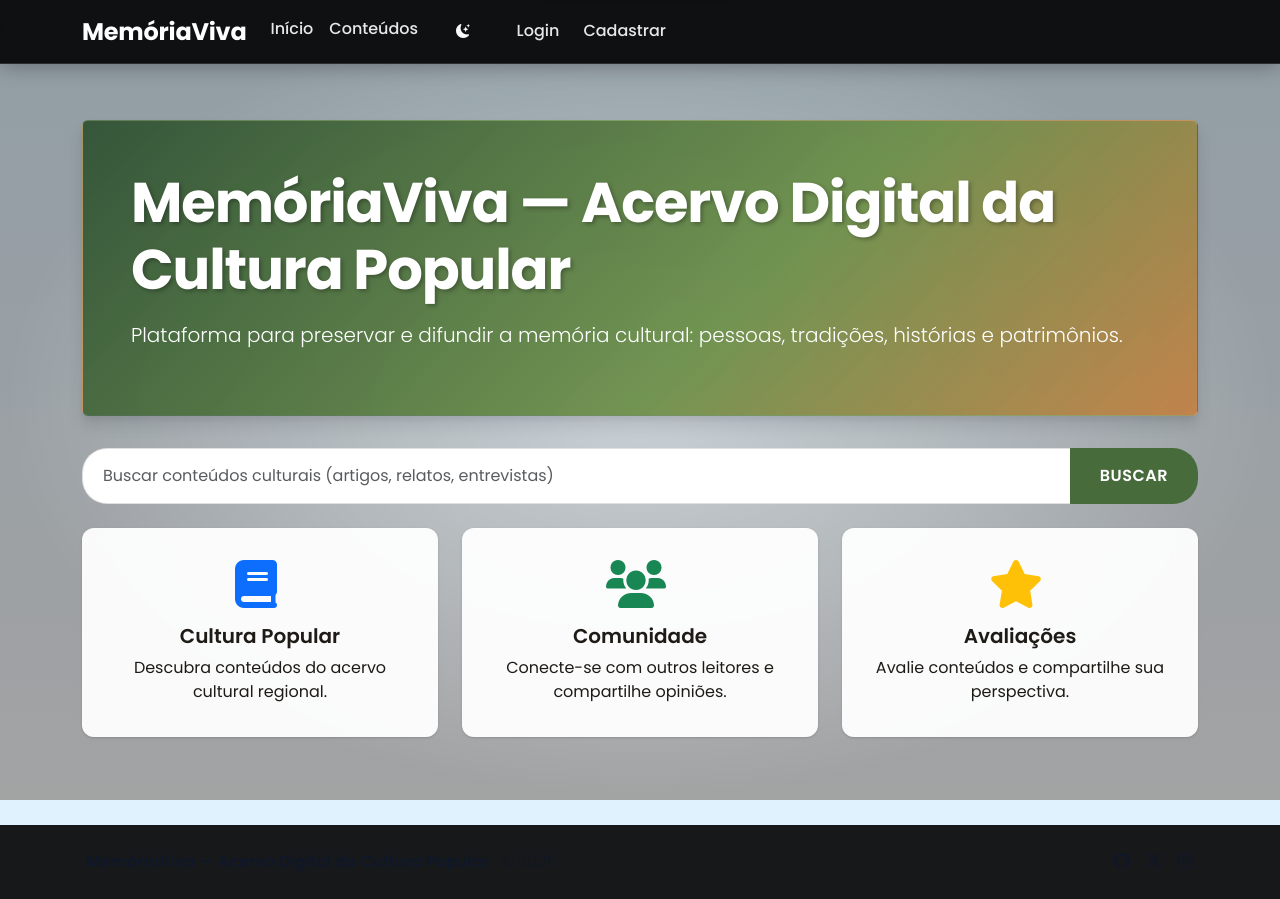
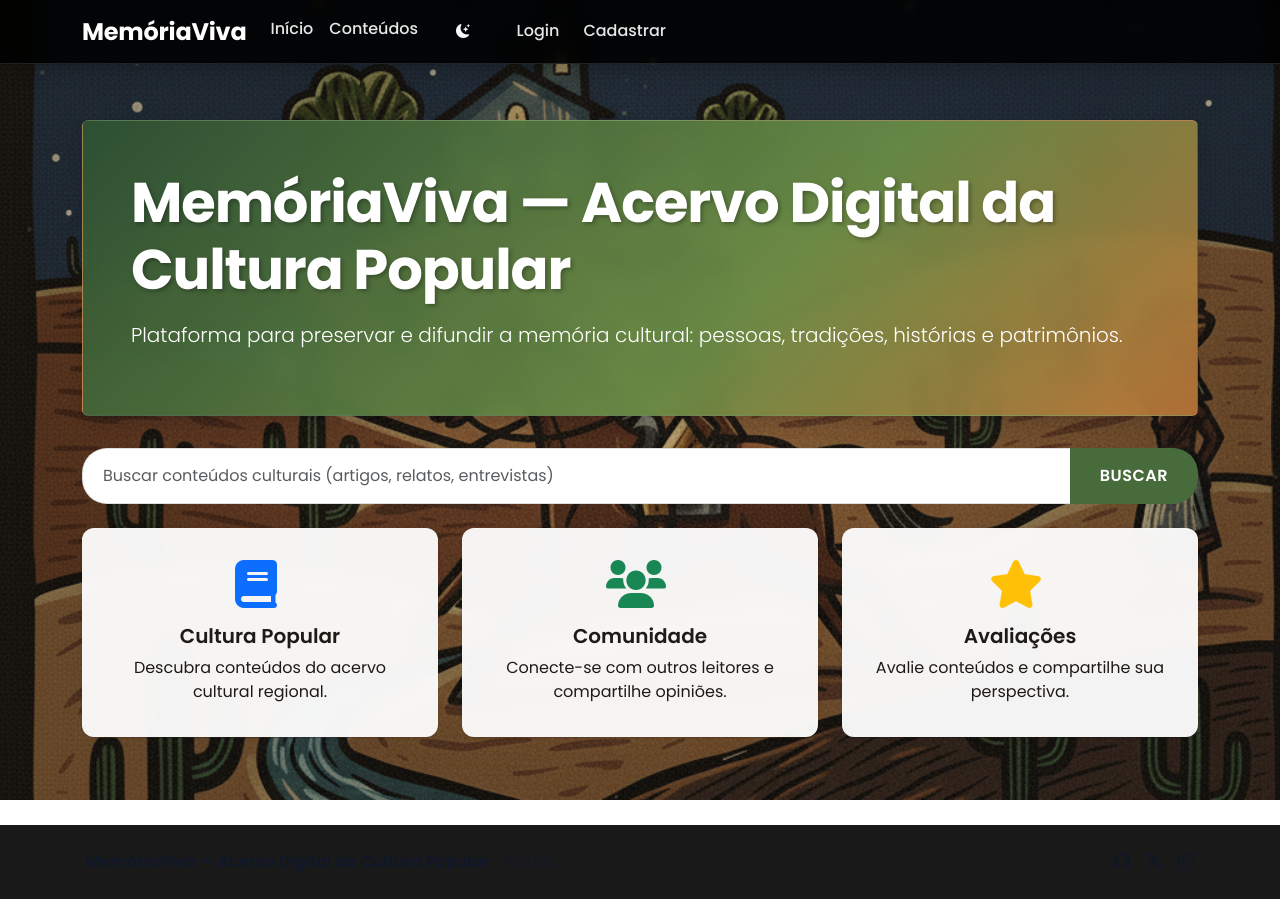
Before and after one commit to jeffersonanjos/projeto-psi, a Flask app: page / in a window 1280 px wide. Run offline with Flask 3, Linux system fonts and the light colour scheme.

Commit message:
Limpeza e organização de código

```diff
--- a/app/static/css/style-modern.css
+++ b/app/static/css/style-modern.css
@@ -22,6 +22,7 @@
   --color-accent: #FACC15;
 }
 
+
 html, body { height: 100%; }
 body {
   background: var(--color-bg);
@@ -30,25 +31,63 @@ body {
   line-height: 1.55;
 }
 
-/* Homepage backgrounds */
-body.homepage {
-  /* Option 1: soft gradient */
-  background: linear-gradient(180deg, #E0F2FE 0%, #F9FAFB 100%);
+/* Garantir que todas as páginas não tenham fundo sólido */
+body {
+  position: relative;
+  background: transparent !important;
 }
 
-body.homepage.option-image::before {
+/* Background images with smooth transition between light and dark modes - ALL PAGES */
+/* Light mode background image */
+body::before {
   content: "";
   position: fixed;
   inset: 0;
-  background: url('/static/img/background.jpg') center/cover no-repeat;
-  z-index: -2;
+  background: url('/static/img/background.png') center/cover no-repeat;
+  background-attachment: fixed;
+  z-index: -3;
+  opacity: 1;
+  transition: opacity 1.8s ease-in-out;
+  pointer-events: none;
 }
-body.homepage.option-image::after {
+
+/* Hide light background in dark mode */
+:root.dark body::before {
+  opacity: 0;
+}
+
+/* Dark mode background image */
+body::after {
   content: "";
   position: fixed;
   inset: 0;
-  background: rgba(15,23,42,0.45);
-  z-index: -1;
+  background: url('/static/img/background2.png') center/cover no-repeat;
+  background-attachment: fixed;
+  z-index: -3;
+  opacity: 0;
+  transition: opacity 1.8s ease-in-out;
+  pointer-events: none;
+}
+
+/* Show dark background when dark mode is active */
+:root.dark body::after {
+  opacity: 1;
+}
+
+/* Overlay for text contrast - applied to all pages */
+main::before {
+  content: "";
+  position: fixed;
+  inset: 0;
+  background: radial-gradient(ellipse at center, rgba(0,0,0,0.15) 0%, rgba(0,0,0,0.35) 70%);
+  z-index: -2;
+  pointer-events: none;
+  transition: background 1.8s ease-in-out;
+}
+
+/* Slightly darker overlay in dark mode for better contrast */
+:root.dark main::before {
+  background: radial-gradient(ellipse at center, rgba(0,0,0,0.25) 0%, rgba(0,0,0,0.5) 70%);
 }
 
 /* Typography */
```
Also changed, not shown: app/static/img/background.jpg (deleted), app/static/img/background.png (added), app/static/img/background2.png (added), app/static/uploads/obras/693221206bf7462a948dd693d6181a06_joao-pedro-with-the-superior-player-of-the-match-trophy-v0-szcjsvjjbqbf1.webp (deleted), app/static/uploads/obras/8271811cdf5e4215adde85c34e1520d9_WhatsApp_Image_2025-10-10_at_17.32.23.jpeg (deleted), app/static/uploads/obras/c16a5989978c4e0b9e61fcb3aa7f7591_WhatsApp_Image_2025-10-10_at_17.32.23.jpeg (deleted), 4 other files.
